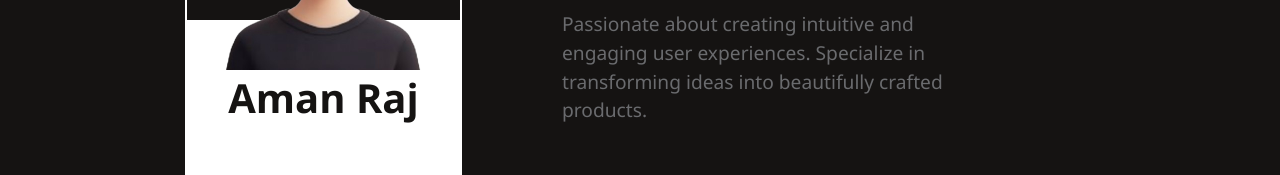
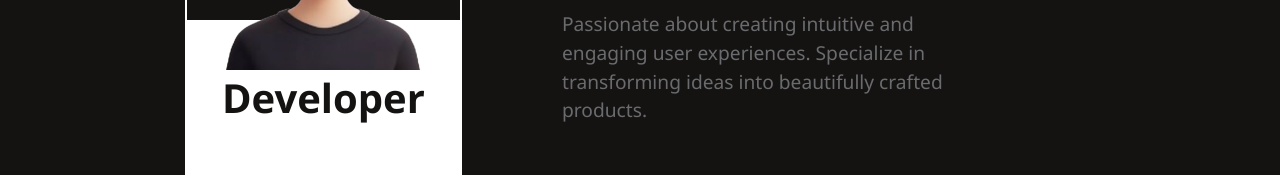
Before and after one commit to amanr1405/react-profile, a React (Create React App) app: page / in a window 1280 px wide. Shown: the part 442-617 px from the top of the page. Built offline with nearby package versions, Linux system fonts and the light colour scheme.

Commit message:
added the role in card

```diff
--- a/src/components/card.jsx
+++ b/src/components/card.jsx
@@ -14,7 +14,7 @@ function Card(){
 
             <div className="card_content">
                 <img src={exp} alt="Avatar" />
-                <h2>Aman Raj</h2>
+                <h2>Developer</h2>
             </div>
 
             <div className="card_content2">
```
